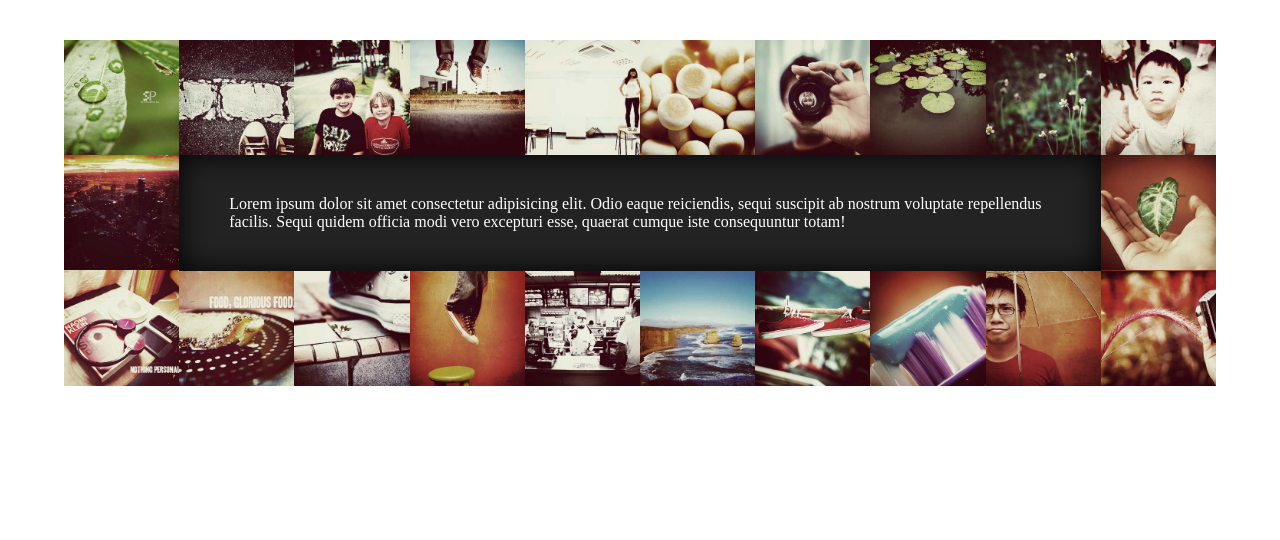
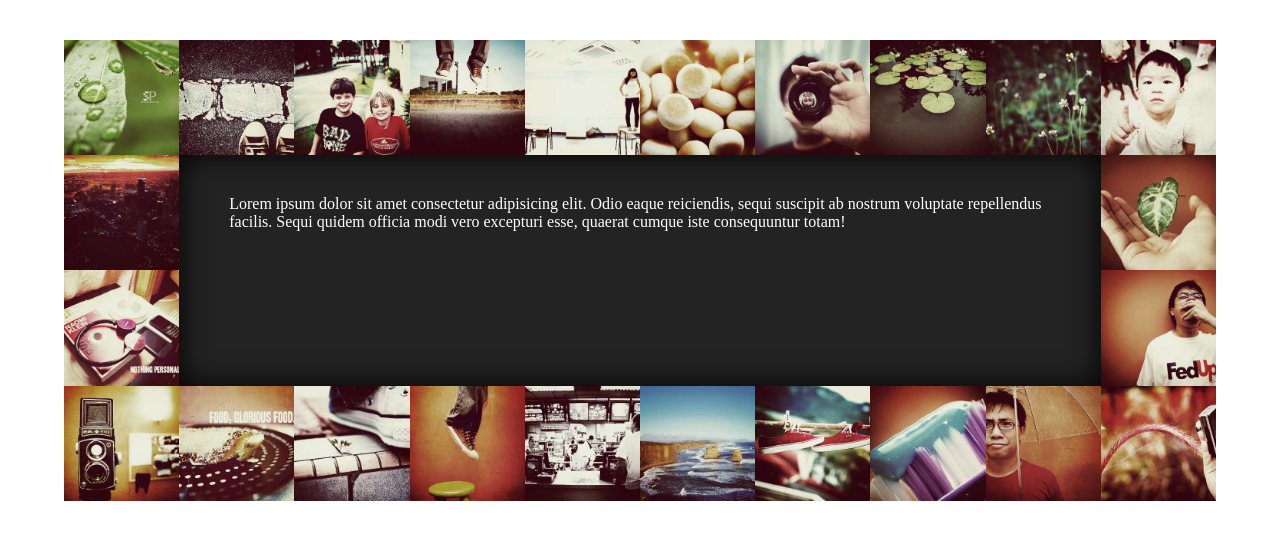
Before and after one commit to asifo1/imageframejs, a plain HTML site: page index.html in a window 1280 px wide. Drawn offline with Linux system fonts and the light colour scheme.

Commit message:
Done positioning

```diff
--- a/script.js
+++ b/script.js
@@ -1,14 +1,13 @@
 const content = document.querySelector(".content")
 const frame = document.querySelector(".frame")
+var windowSize = document.documentElement.clientWidth
 var limit = 10
 const render = ()=>{
     let imgSize = (document.documentElement.clientWidth/100)*9
     let imgPositionTop = 0, imgPositionBottom = 0, imgPositionLeft = imgSize, imgPositionRight = imgSize
     let row = Math.ceil(content.clientHeight/imgSize)
     content.style.width = `${imgSize*(limit-2)}px`
-    // content.style.height = `${(row*imgSize).toFixed(3)}px`
-    // content.style.paddingBottom = `${row*imgSize.toFixed(3)}px`
-    console.log(row,content.clientHeight,(row*imgSize))
+    content.style.height = `${(row*imgSize).toFixed(2)}px`
 
     //Render Top images
     for(i=1;i<=limit;i++){
@@ -66,11 +65,6 @@ const render = ()=>{
         imgPositionLeft += imgSize
         frame.appendChild(img3)
     }
-
-
-
-
-
     frame.style.padding = `${imgSize}px`
 }
 
@@ -84,6 +78,7 @@ const removeImages = () =>{
 
 window.onresize = () => {
     removeImages()
+    content.style.height = "auto"
     if(document.documentElement.clientWidth<780){
         limit = 8
     }
--- a/style.css
+++ b/style.css
@@ -16,7 +16,10 @@
 .content {
   color: #fff;
   padding: 40px 50px;
-  min-height: 9vw;
+  min-height: 8.5vw;
+  display: flex;
+  justify-content: center;
+  align-items: ;
   height: 100%;
   box-shadow: 0 0 30px #000 inset;
 }
```
Lines whose indentation alone changed are shown as unchanged.
